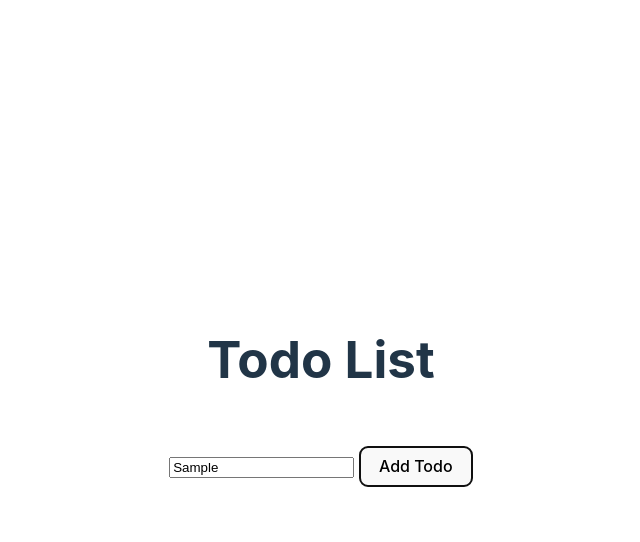
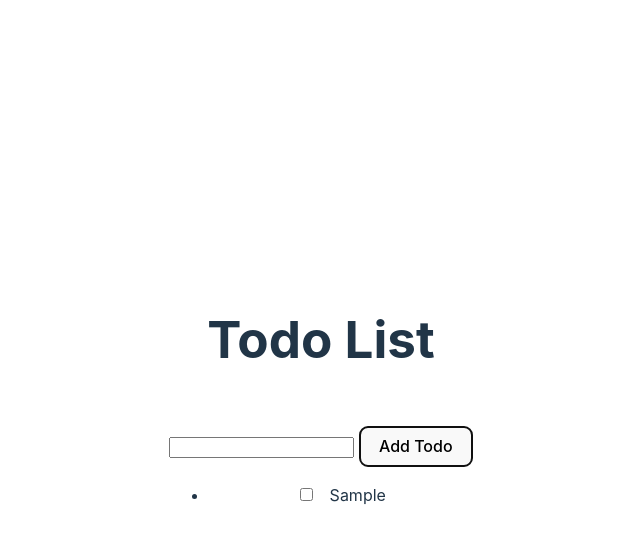
Before and after one commit to ACavalletto/todo.svelte, a Svelte app in the folder todo-svelte/: page / in a window 1280 px wide. Both pictures are taken after typing "Sample" into the empty fields and a click on the button "Add Todo". Shown: the top 542 px of the page, without its empty margins (319-959 px from the left). Built offline with nearby package versions, Linux system fonts and the light colour scheme.

Commit message:
basic functionality working

```diff
--- a/todo-svelte/src/App.svelte
+++ b/todo-svelte/src/App.svelte
@@ -1,8 +1,9 @@
 <script>
   let todoItems = []
   let todoInput = ''
-  function handleClick(todoInput){
-    todoItems.push(todoInput)
+  function handleClick(){
+    todoItems= [...todoItems, {text: todoInput, checked: false}]
+    todoInput = ''
   }
 </script>
 
@@ -13,7 +14,7 @@
     <button  on:click={handleClick}>Add Todo</button>
     <ul>
       {#each todoItems as item}
-        <li><input type='checkbox'> &nbsp {item}</li>
+        <li><input type='checkbox'> &nbsp {item.text}</li>
       {/each}
     </ul>
   </div>
```
